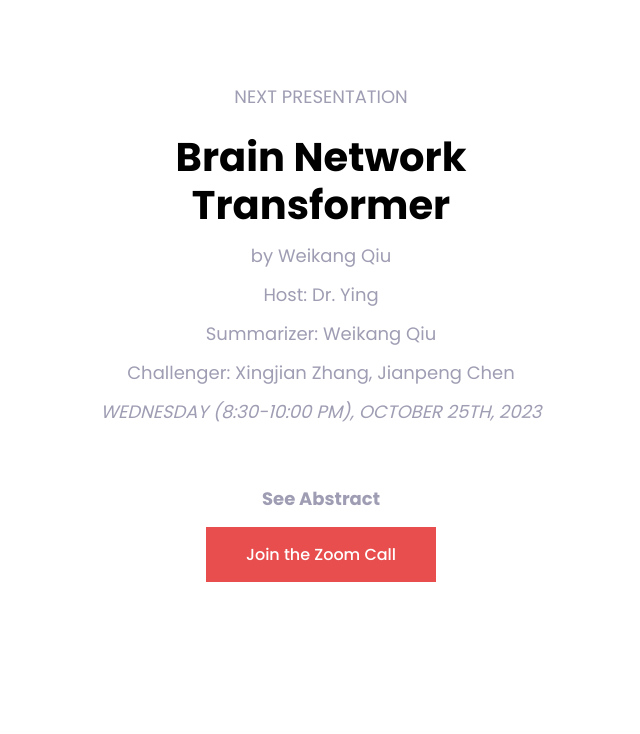
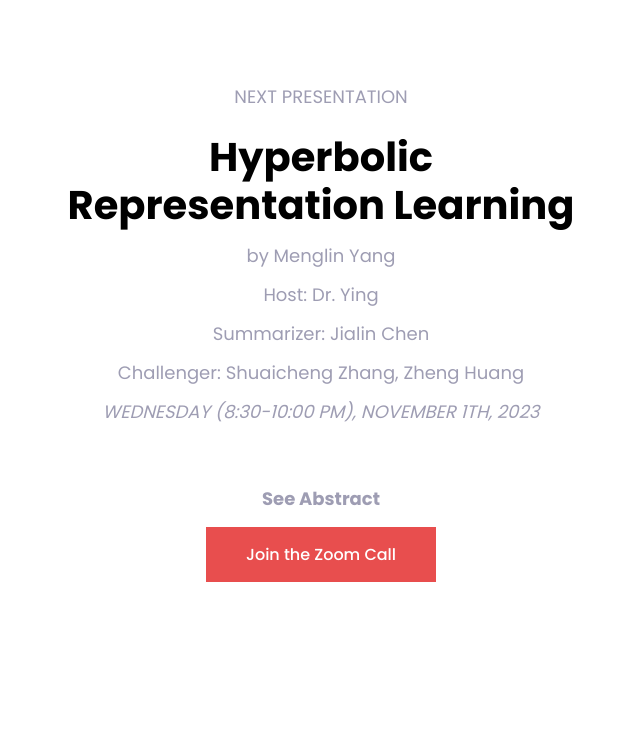
Before and after one commit to wanghh7/VIDY-paper-reading-group, a plain HTML site: page index.html in a window 1280 px wide. Shown: the part 800-1534 px from the top of the page, without its empty margins (319-959 px from the left). Drawn offline with Linux system fonts and the light colour scheme; a script that the page names is missing.

Commit message:
update 10/25

```diff
--- a/index.html
+++ b/index.html
@@ -202,15 +202,15 @@
                 <div class="col-lg-6">
                     <div class="section_title text-center pb-25">
                         <p class="wow fadeInUp" data-wow-duration="1.3s" data-wow-delay="0.4s">NEXT PRESENTATION</p></br>
-                        <h4 class="title wow fadeInUp" data-wow-duration="1.3s" data-wow-delay="0.2s"><a href="https://proceedings.neurips.cc/paper_files/paper/2022/file/a408234a9b80604a9cf6ca518e474550-Paper-Conference.pdf" style="color: black;">Brain Network Transformer</a></h4>
-                        <p class="wow fadeInUp" data-wow-duration="1.3s" data-wow-delay="0.4s">by Weikang Qiu</p>
+                        <h4 class="title wow fadeInUp" data-wow-duration="1.3s" data-wow-delay="0.2s"><a href="https://arxiv.org/abs/2306.09118" style="color: black;">Hyperbolic Representation Learning</a></h4>
+                        <p class="wow fadeInUp" data-wow-duration="1.3s" data-wow-delay="0.4s">by Menglin Yang</p>
                         <p class="wow fadeInUp" data-wow-duration="1.3s" data-wow-delay="0.4s">Host: Dr. Ying</p>
-                        <p class="wow fadeInUp" data-wow-duration="1.3s" data-wow-delay="0.4s">Summarizer: Weikang Qiu</p>
-                        <p class="wow fadeInUp" data-wow-duration="1.3s" data-wow-delay="0.4s">Challenger: Xingjian Zhang, Jianpeng Chen</p>
-                        <p class="wow fadeInUp" data-wow-duration="1.3s" data-wow-delay="0.4s"><i>WEDNESDAY (8:30-10:00 PM), OCTOBER 25TH, 2023</i></p></br></br>
+                        <p class="wow fadeInUp" data-wow-duration="1.3s" data-wow-delay="0.4s">Summarizer: Jialin Chen</p>
+                        <p class="wow fadeInUp" data-wow-duration="1.3s" data-wow-delay="0.4s">Challenger: Shuaicheng Zhang, Zheng Huang</p>
+                        <p class="wow fadeInUp" data-wow-duration="1.3s" data-wow-delay="0.4s"><i>WEDNESDAY (8:30-10:00 PM), NOVEMBER 1TH, 2023</i></p></br></br>
                         <button class="plain-button" onclick="toggleContent()"><p><strong>See Abstract</strong></p></button>
                         <div id="myContent" style="display: none;">
-                          <p><strong>Abstract:</strong> Human brains are commonly modeled as networks of Regions of Interest (ROIs) and their connections for the understanding of brain functions and mental disorders. Recently, Transformer-based models have been studied over different types of data, including graphs, shown to bring performance gains widely. In this work, we study Transformer-based models for brain network analysis. Driven by the unique properties of data, we model brain networks as graphs with nodes of fixed size and order, which allows us to (1) use connection profiles as node features to provide natural and low-cost positional information and (2) learn pair-wise connection strengths among ROIs with efficient attention weights across individuals that are predictive towards downstream analysis tasks. Moreover, we propose an Orthonormal Clustering Readout operation based on self-supervised soft clustering and orthonormal projection. This design accounts for the underlying functional modules that determine similar behaviors among groups of ROIs, leading to distinguishable cluster-aware node embeddings and informative graph embeddings. Finally, we re-standardize the evaluation pipeline on the only one publicly available large-scale brain network dataset of ABIDE, to enable meaningful comparison of different models. Experiment results show clear improvements of our proposed Brain Network Transformer on both the public ABIDE and our restricted ABCD datasets.</p>
+                          <p><strong>Abstract:</strong> The non-Euclidean geometry of hyperbolic spaces has recently garnered considerable attention in the realm of representation learning. Current endeavors in hyperbolic representation largely presuppose that the underlying hierarchies can be automatically inferred and preserved through the adaptive optimization process. This assumption, however, is questionable and requires further validation. In this work, we first introduce a position-tracking mechanism to scrutinize existing prevalent \hlms, revealing that the learned representations are sub-optimal and unsatisfactory. To address this, we propose a simple yet effective method, hyperbolic informed embedding (HIE), by incorporating cost-free hierarchical information deduced from the hyperbolic distance of the node to origin (i.e., induced hyperbolic norm) to advance existing \hlms. The proposed method HIE is both task-agnostic and model-agnostic, enabling its seamless integration with a broad spectrum of models and tasks. Extensive experiments across various models and different tasks demonstrate the versatility and adaptability of the proposed method. Remarkably, our method achieves a remarkable improvement of up to 21.4\% compared to the competing baselines.</p>
                         </div>
                         <p><a href="https://virginiatech.zoom.us/j/8655293038" class="main-btn wow fadeInUp" data-wow-duration="1.3s"
                             data-wow-delay="0.7s">Join the Zoom Call</a></p>
@@ -269,7 +269,7 @@
                             </li>
                             <li class="event-item">
                                 <p>Weikang Qiu</p>
-                                <h4 class="features_title">Brain Network Transformer</h4>
+                                <h4 class="features_title"><s>Brain Network Transformer</s></h4>
                                 <p><img src="https://www.addevent.com/gfx/icon-calendar-t5.png" alt="Calendar Icon"/> <i>October 25th, 2023</i></p>
                             </li>
                             <li class="event-item">
```
Also changed, not shown: 1 other file.
